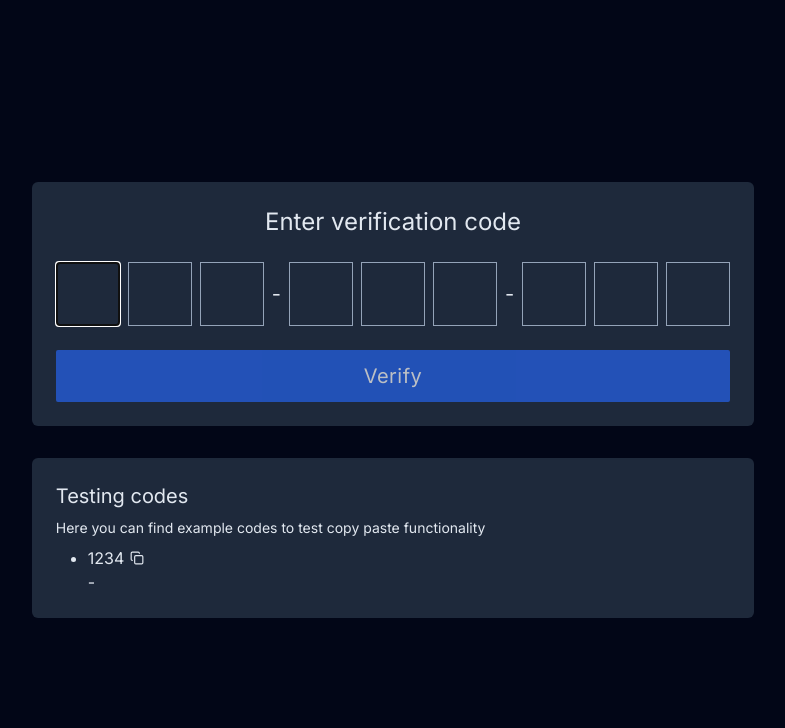
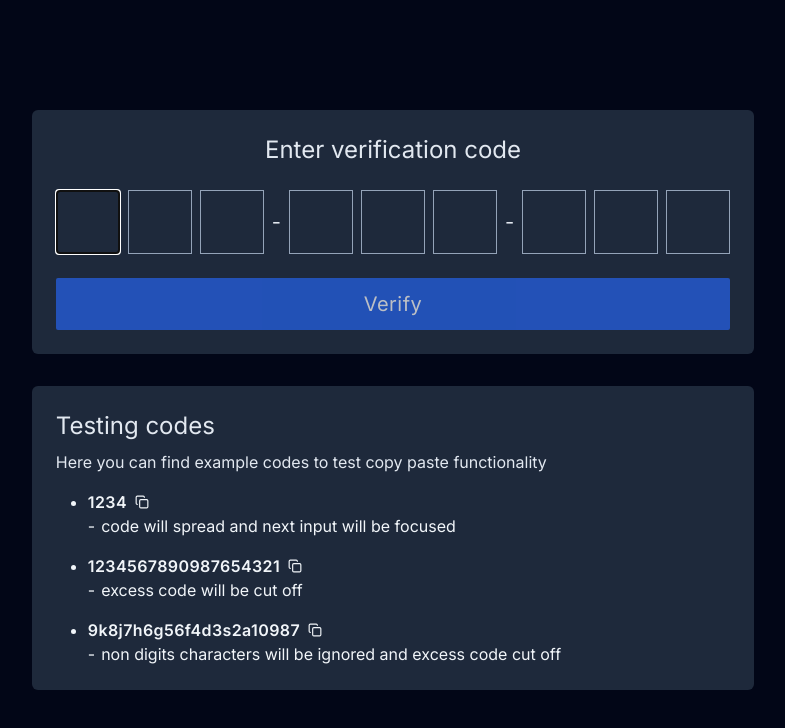
Before and after one commit to marcin10lw/code-enter, a Next.js app: page / in a window 1280 px wide. Shown: the top 728 px of the page, without its empty margins (247-1032 px from the left). Built offline with nearby package versions, Linux system fonts and the light colour scheme.

Commit message:
feat(testing_codes): add example codes with copy buttons

```diff
--- a/app/CopyButton.tsx
+++ /dev/null
@@ -1,26 +0,0 @@
-interface CopyButtonProps {
-  size?: number;
-}
-
-const CopyButton = ({ size = 14 }: CopyButtonProps) => {
-  return (
-    <button aria-label="copy code">
-      <svg
-        xmlns="http://www.w3.org/2000/svg"
-        width={size}
-        height={size}
-        viewBox="0 0 24 24"
-        fill="none"
-        stroke="currentColor"
-        stroke-width="2"
-        stroke-linecap="round"
-        stroke-linejoin="round"
-      >
-        <rect width="14" height="14" x="8" y="8" rx="2" ry="2" />
-        <path d="M4 16c-1.1 0-2-.9-2-2V4c0-1.1.9-2 2-2h10c1.1 0 2 .9 2 2" />
-      </svg>
-    </button>
-  );
-};
-
-export default CopyButton;
--- a/app/TestCodes.tsx
+++ /dev/null
@@ -1,22 +0,0 @@
-import CopyButton from "./CopyButton";
-
-const TestCodes = () => {
-  return (
-    <section className="w-full rounded-md bg-slate-800 p-6 text-slate-200">
-      <h2 className="text-xl">Testing codes</h2>
-      <p className="mt-2 text-sm">
-        Here you can find example codes to test copy paste functionality
-      </p>
-      <ul className="mt-2 list-disc pl-8">
-        <li>
-          <div className="flex items-center gap-1.5">
-            <span>1234</span> <CopyButton />
-          </div>{" "}
-          -
-        </li>
-      </ul>
-    </section>
-  );
-};
-
-export default TestCodes;
--- /dev/null
+++ b/app/components/CopyButton.tsx
@@ -0,0 +1,46 @@
+interface CopyButtonProps {
+  size?: number;
+  copied: boolean;
+  onClick: () => void;
+}
+
+const CopyButton = ({ size = 14, copied, onClick }: CopyButtonProps) => {
+  return (
+    <button onClick={onClick} aria-label="copy code">
+      {copied ? (
+        <div className="text-green-600">
+          <svg
+            xmlns="http://www.w3.org/2000/svg"
+            width={size}
+            height={size}
+            viewBox="0 0 24 24"
+            fill="none"
+            stroke="currentColor"
+            stroke-width="2"
+            stroke-linecap="round"
+            stroke-linejoin="round"
+          >
+            <path d="M20 6 9 17l-5-5" />
+          </svg>
+        </div>
+      ) : (
+        <svg
+          xmlns="http://www.w3.org/2000/svg"
+          width={size}
+          height={size}
+          viewBox="0 0 24 24"
+          fill="none"
+          stroke="currentColor"
+          stroke-width="2"
+          stroke-linecap="round"
+          stroke-linejoin="round"
+        >
+          <rect width="14" height="14" x="8" y="8" rx="2" ry="2" />
+          <path d="M4 16c-1.1 0-2-.9-2-2V4c0-1.1.9-2 2-2h10c1.1 0 2 .9 2 2" />
+        </svg>
+      )}
+    </button>
+  );
+};
+
+export default CopyButton;
--- a/app/OTP.tsx
+++ b/app/components/OTP.tsx
@@ -150,7 +150,7 @@ const OTP = ({ OTPStructure, autoFocus = true }: OTPProps) => {
           Enter verification code
         </h1>
         <form onSubmit={onSubmit} noValidate className="flex flex-col gap-6">
-          <div className="flex items-center gap-2">
+          <div className="flex items-center gap-1 md:gap-2">
             {OTPInputs.map((input, listIndex) => {
               if (typeof input !== "string") {
                 return (
@@ -167,6 +167,7 @@ const OTP = ({ OTPStructure, autoFocus = true }: OTPProps) => {
                     }}
                     autoFocus={autoFocus && input.index === 0}
                     className="h-16 w-full max-w-16 border border-slate-400 bg-transparent text-center text-xl text-slate-200"
+                    type="tel"
                   />
                 );
               }
--- /dev/null
+++ b/app/components/TestCodes.tsx
@@ -0,0 +1,69 @@
+"use client";
+
+import { useState } from "react";
+
+import CopyButton from "./CopyButton";
+
+const exampleCodes = [
+  {
+    id: 1,
+    code: "1234",
+    text: "code will spread and next input will be focused",
+  },
+  {
+    id: 2,
+    code: "1234567890987654321",
+    text: "excess code will be cut off",
+  },
+  {
+    id: 3,
+    code: "9k8j7h6g56f4d3s2a10987",
+    text: "non digits characters will be ignored and excess code cut off",
+  },
+];
+
+const TestCodes = () => {
+  const [copied, setCopied] = useState<number | null>(null);
+
+  const copyCodeToClipboard = async (id: number, code: string) => {
+    try {
+      await navigator.clipboard.writeText(code);
+      setCopied(id);
+      setTimeout(() => {
+        setCopied(null);
+      }, 3000);
+    } catch (error) {
+      console.log("Failed to copy code:", error);
+    }
+  };
+  return (
+    <section className="w-full rounded-md bg-slate-800 p-6 text-slate-200">
+      <h2 className="text-2xl">Testing codes</h2>
+      <p className="mt-2">
+        Here you can find example codes to test copy paste functionality
+      </p>
+      <ul className="mt-4 flex list-disc flex-col gap-4 pl-8 text-slate-100">
+        {exampleCodes.map(({ id, code, text }) => (
+          <li key={id}>
+            <div className="flex flex-col">
+              <div className="flex items-center gap-2">
+                <span className="font-semibold tracking-wide">{code}</span>{" "}
+                <CopyButton
+                  copied={id === copied}
+                  onClick={() => copyCodeToClipboard(id, code)}
+                />
+              </div>
+
+              <div className="flex items-center gap-1.5">
+                <span>-</span>
+                <p>{text}</p>
+              </div>
+            </div>
+          </li>
+        ))}
+      </ul>
+    </section>
+  );
+};
+
+export default TestCodes;
--- a/app/page.tsx
+++ b/app/page.tsx
@@ -1,5 +1,5 @@
-import OTP from "@/app/OTP";
-import TestCodes from "./TestCodes";
+import OTP from "@/app/components/OTP";
+import TestCodes from "./components/TestCodes";
 
 export default function Home() {
   return (
```
